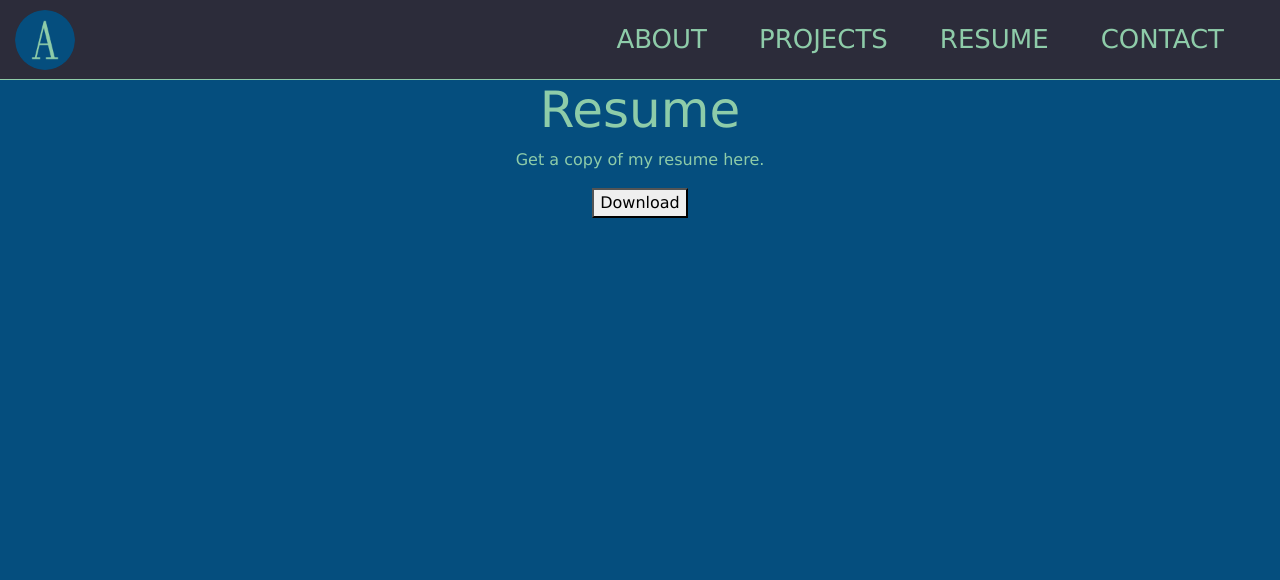
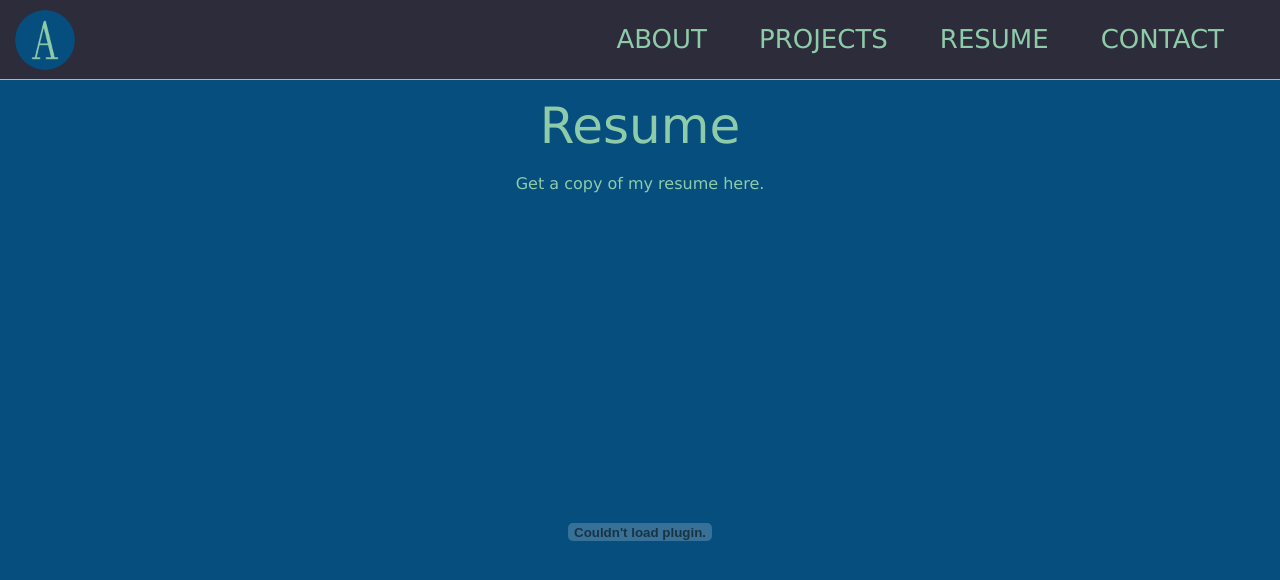
Before and after one commit to cactuspie23/portfolio-react, a React (Create React App) app: page /resume in a window 1280 px wide. Shown: the top 580 px of the page. Built offline with nearby package versions, Linux system fonts and the light colour scheme; a web font is replaced by a local one.

Commit message:
add embeded resume

```diff
--- a/src/App.css
+++ b/src/App.css
@@ -1,37 +1,23 @@
 
 h1 {
   font-size: 50px;
+  margin: 1rem;
 }
 
 .App {
   text-align: center;
   width: 100%;
-}
-
-.App-logo {
-  height: 40vmin;
-  pointer-events: none;
-}
-
-@media (prefers-reduced-motion: no-preference) {
-  .App-logo {
-    animation: App-logo-spin infinite 20s linear;
-  }
+  height: 100vh;
 }
 
 .App-header {
   background-color: #282c34;
-  min-height: 100vh;
   display: flex;
   flex-direction: column;
   align-items: center;
   justify-content: center;
   font-size: calc(10px + 2vmin);
   color: white;
-}
-
-.App-link {
-  color: #61dafb;
 }
 
 @keyframes App-logo-spin {
--- a/src/pages/Resume.jsx
+++ b/src/pages/Resume.jsx
@@ -3,9 +3,15 @@ const Resume = () => {
     <>
       <h1>Resume</h1>
       <p>Get a copy of my resume here.</p>
-      <a href='/PublicAlyssaDeMartinisResume.pdf' download='AlyssaDeMartinisResume'>
-        <button>Download</button>
-      </a>
+      <embed
+        src="/AlyssaDeMartinisResume.pdf"
+        type="application/pdf"
+        frameBorder="0"
+        scrolling="auto"
+        height="80%"
+        width="60%"
+      ></embed>
+
     </>
   )
 }
```
Also changed, not shown: 1 other file (tests, documents, lock files or other folders).
